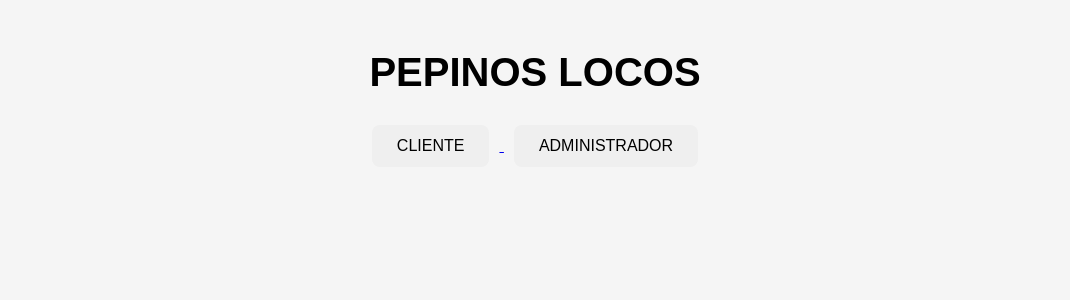
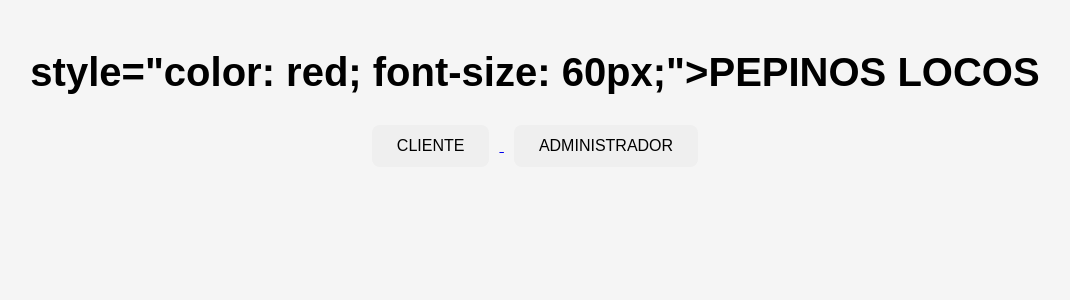
Before and after one commit to borjamarcela166-jpg/pepinos-locos, a Flask app: page / in a window 1280 px wide. Shown: the top 300 px of the page, without its empty margins (105-1175 px from the left). Run offline with Flask 3, Linux system fonts and the light colour scheme.

Commit message:
Update inicio.html

```diff
--- a/templates/inicio.html
+++ b/templates/inicio.html
@@ -11,7 +11,7 @@
 
 <body>
 
-    <h1>PEPINOS LOCOS</h1>
+    <h1>style="color: red; font-size: 60px;">PEPINOS LOCOS</h1>
 
     <a href="{{ url_for('menu_cliente') }}">
         <button type="button">
```
